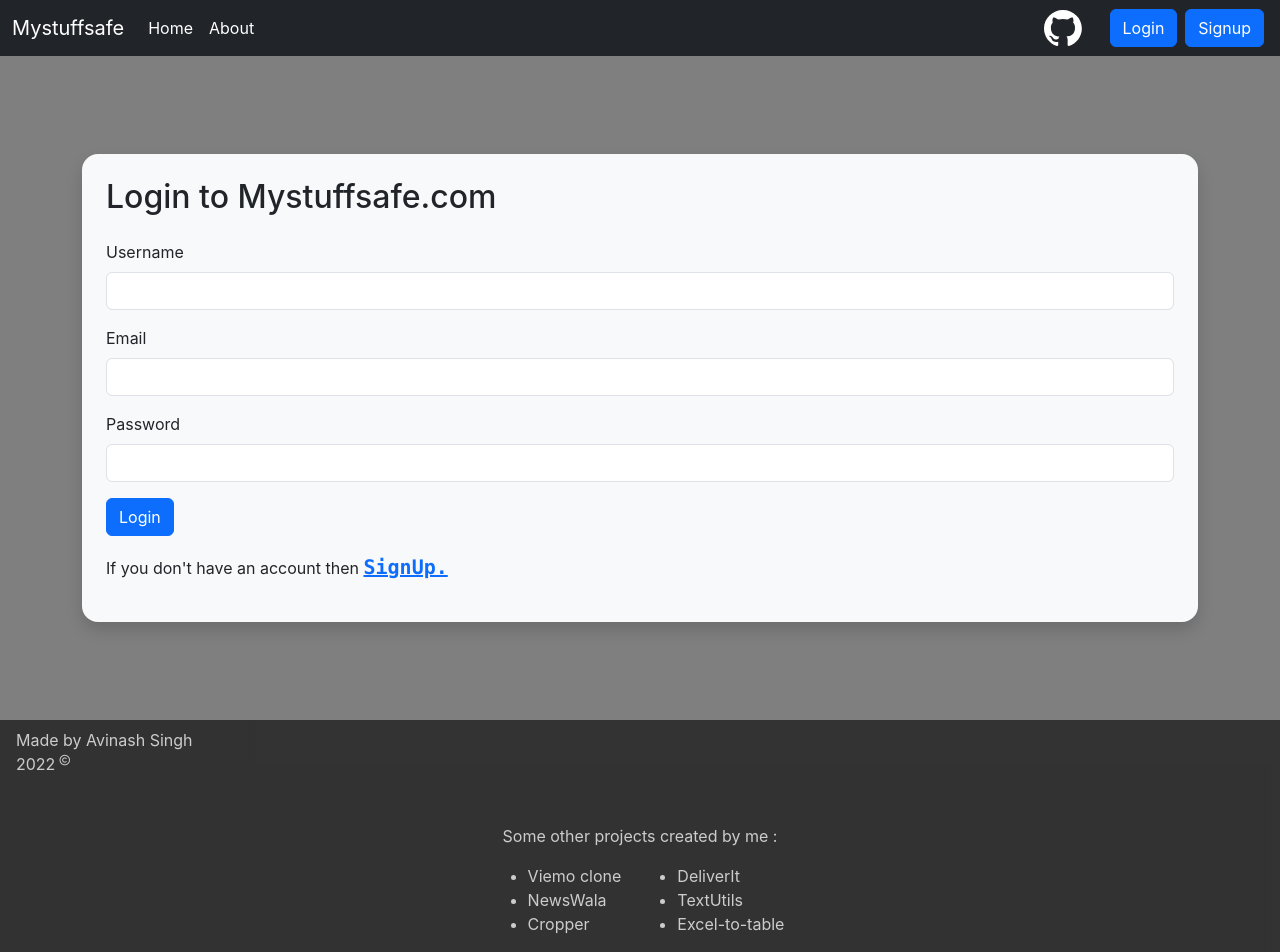
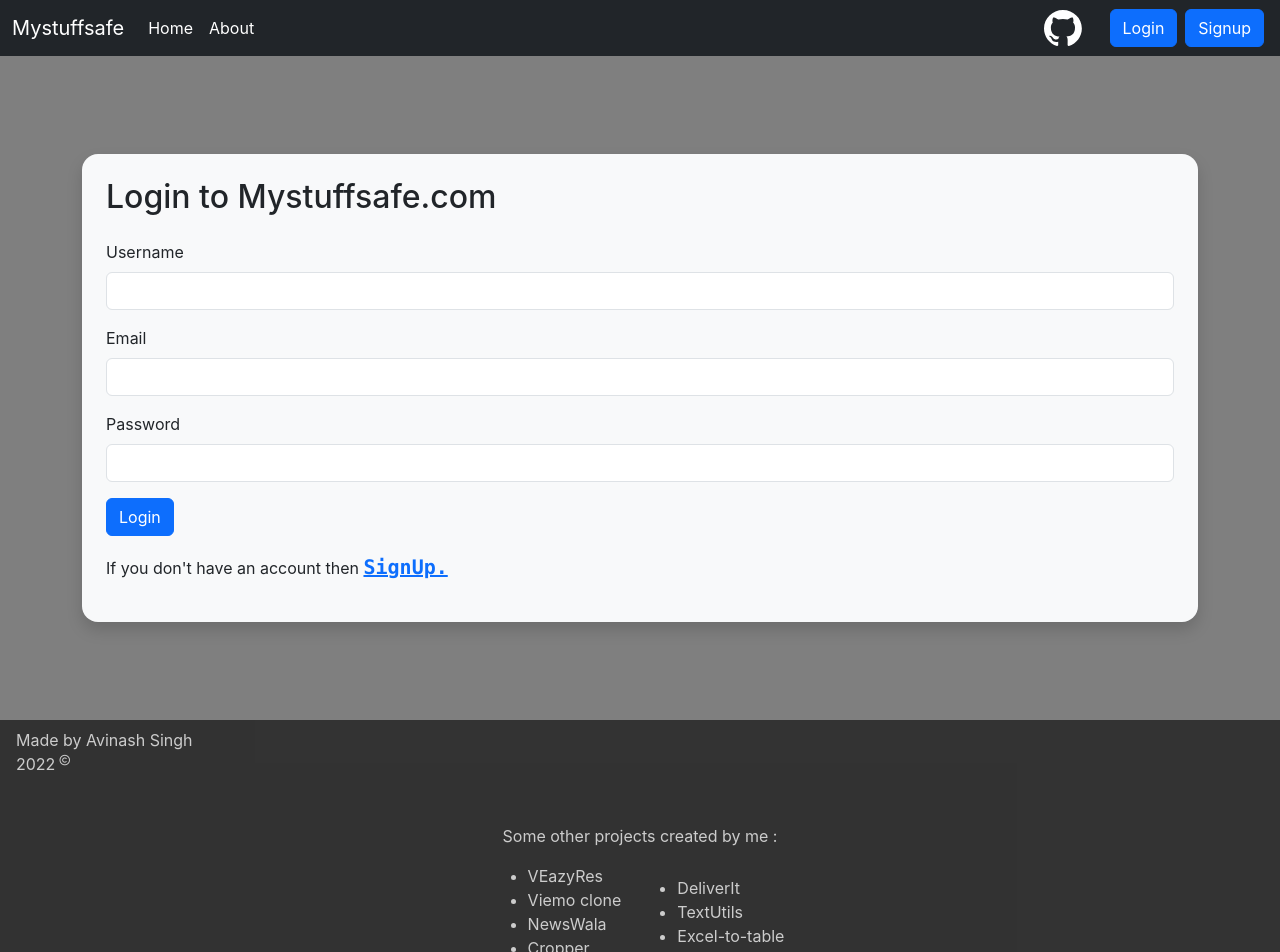
Before and after one commit to the-avinash-singh/MyStuff, a React (Create React App) app: page /login in a window 1280 px wide. Shown: the top 952 px of the page. Built offline with nearby package versions, Linux system fonts and the light colour scheme.

Commit message:
loading bug

```diff
--- a/src/component/Footer.js
+++ b/src/component/Footer.js
@@ -47,6 +47,7 @@ export default function Footer()
         </div>
             <div className='d-flex justify-content-center align-items-center mt-3 pb-5'>
           <ul className='me-4'>
+            <li><a href='https://eazyres.netlify.app/' target ="blank" className='text-decoration-none text-white'>VEazyRes</a></li>
             <li><a href='https://stellular-biscuit-e8c785.netlify.app/' target ="blank" className='text-decoration-none text-white'>Viemo clone</a></li>
             <li><a href='https://github.com/the-avinash-singh/Newswala.git' target ="blank" className='text-decoration-none text-white'>NewsWala</a></li>
             <li><a href='https://github.com/the-avinash-singh/cropper.git' target ="blank" className='text-decoration-none text-white'>Cropper</a></li>
--- a/src/component/Landing.js
+++ b/src/component/Landing.js
@@ -6,12 +6,6 @@ import "../css/Landing.css"
 
 const Landing = () => {
   let navigate = useNavigate();
-  useEffect(()=>{
-    if(localStorage.getItem("token")){
-      navigate("/home")
-    }
-    // eslint-disable-next-line
-  },[])
   const clicked=()=>{
           navigate('/login')
   }
--- a/src/component/Notes.js
+++ b/src/component/Notes.js
@@ -7,15 +7,13 @@ import Spinner from './Spinner';
 const Notes = (props) => {
     const context=useContext(noteContext);
     let navigate=useNavigate();
-    const {note,getNote,editNote}=context;
-    const [loding,setLoding]=useState(false)
+    const {note,getNote,editNote,loading}=context;
     useEffect(()=>{
       if(localStorage.getItem("token")===null){
         navigate("/login");
       }
       else{
         getNote();
-        setLoding(true)
       }
       // eslint-disable-next-line
     },[])
@@ -74,7 +72,7 @@ const Notes = (props) => {
       <div className="container mx-2">
       {note.length===0 && "Add stuff to see here"}
       </div>
-      {loding?<Spinner/>:note.map((note)=>{
+      {loading?<Spinner/>:note.map((note)=>{
         return(
           <NoteItem key={note._id} updateNote={updateNote} showAlert={props.showAlert} note={note}/>
         )
--- a/src/context/notes/NoteState.js
+++ b/src/context/notes/NoteState.js
@@ -4,8 +4,10 @@ const NoteState=(props)=>{
   const host="https://backend-5pjd.onrender.com"
 
   const [note,setNote]=useState([])
+  const [loading,setLoading]=useState(false)
 //get all notes
   const getNote=async()=>{
+    setLoading(true)
     try {
 
       //call the api
@@ -18,6 +20,7 @@ const NoteState=(props)=>{
       });
       const json=await response.json();
       setNote(json.reverse());
+      setLoading(false)
     } catch (error) {
       console.log(error)
     }
@@ -82,7 +85,7 @@ const editNote=async (id,title,tag,description)=>{
   setNote(newNotes);
   }
    //here the value is what send for providing data
-      return (<NoteContext.Provider value={{note,addNote,deleteNote,editNote,getNote}}>
+      return (<NoteContext.Provider value={{note,loading,addNote,deleteNote,editNote,getNote}}>
         {props.children}
     </NoteContext.Provider>)
 
```
